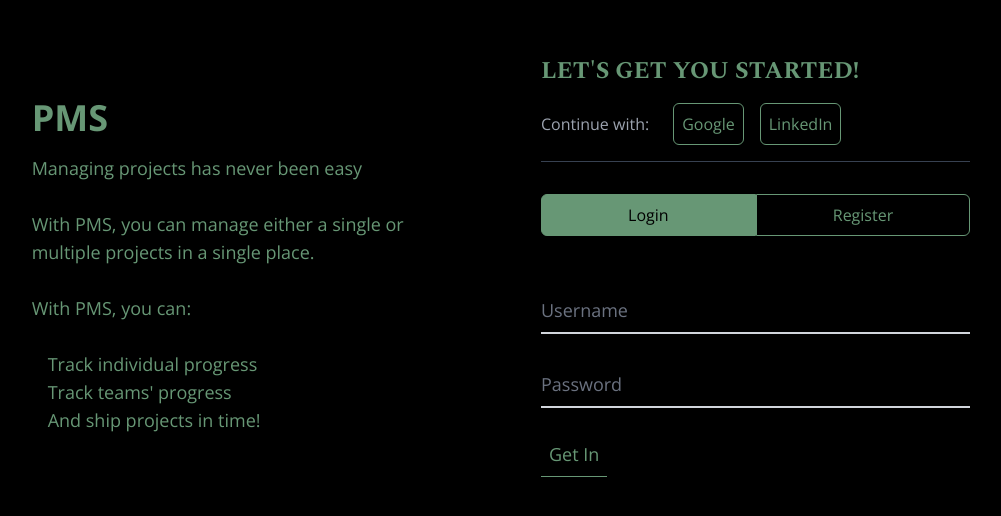
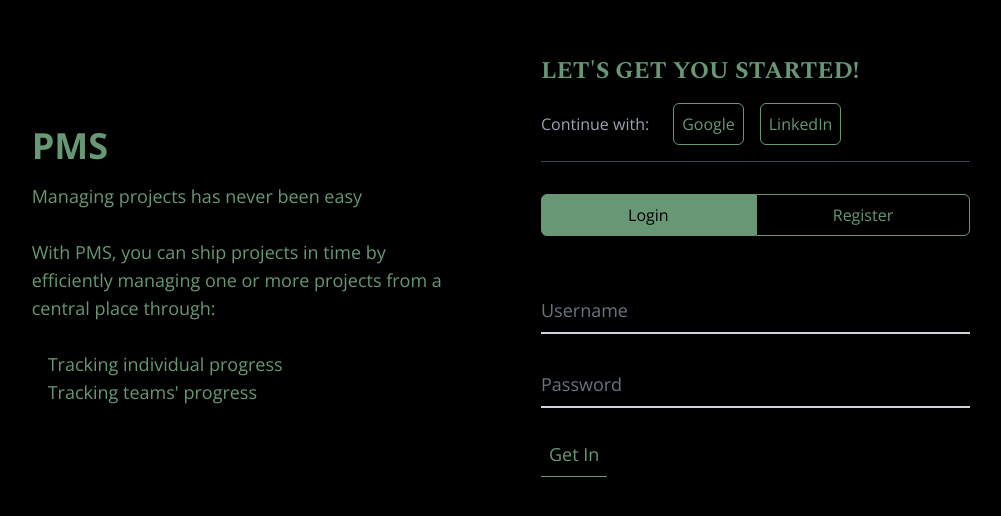
Before and after one commit to alain-kubwayo/pms, a React (Create React App) app: page / in a window 1280 px wide. Shown: the part 134-650 px from the top of the page, without its empty margins (139-1140 px from the left). Built offline with nearby package versions, Linux system fonts and the light colour scheme.

Commit message:
feat: update welcome page description

```diff
--- a/src/components/welcome/Description.jsx
+++ b/src/components/welcome/Description.jsx
@@ -4,12 +4,10 @@ const Description = () => {
             <h1 className="mb-4 text-4xl font-extrabold text-center text-tertiary lg:text-left">PMS</h1>
             <div className="space-y-4 text-lg text-tertiary lg:space-y-7">
                 <p>Managing projects has never been easy</p>
-                <p>With PMS, you can manage either a single or multiple projects in a single place.</p>
-                <p>With PMS, you can:</p>
+                <p>With PMS, you can ship projects in time by efficiently managing one or more projects from a central place through:</p>
                 <ul className="pl-4">
-                    <li>Track individual progress</li>
-                    <li>Track teams' progress</li>
-                    <li>And ship projects in time!</li>
+                    <li>Tracking individual progress</li>
+                    <li>Tracking teams' progress</li>
                 </ul>
             </div>
         </div>
```
